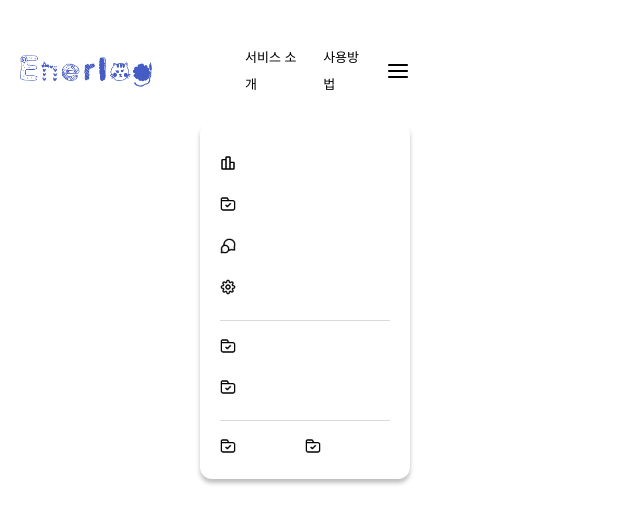
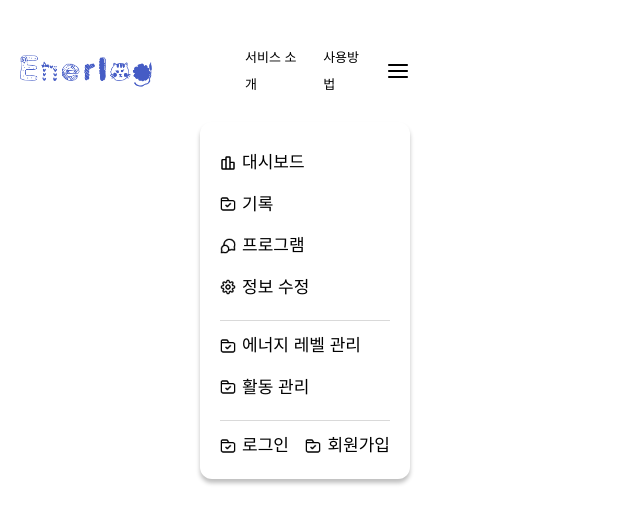
Before and after one commit to songye38/Enerlog, a React (Vite) app in the folder frontend/: page /profile in a window 1280 px wide. Both pictures are taken after a click on the picture 398 px from the left and 71 px from the top of the page. Shown: the top 524 px of the page, without its empty margins (0-640 px from the left). Built offline with nearby package versions, Linux system fonts and the light colour scheme; no server answers.

Commit message:
UPDATE 서체 컬러 변경

```diff
--- a/frontend/src/components/Menu/HomeMenu.tsx
+++ b/frontend/src/components/Menu/HomeMenu.tsx
@@ -39,7 +39,7 @@ export default function HomeMenu({ onNavigate }: HomeMenuProps) {
                         style={{ display: 'flex', alignItems: 'center', gap: 6, cursor: 'pointer' }}
                     >
                         <img src={item.icon} alt={item.label} style={{ width: 16, height: 16 }} />
-                        <div style={{ color: '#00000', fontSize: 17, fontFamily: 'Pretendard, sans-serif', fontWeight: 600 }}>
+                        <div style={{ color: '#000000', fontSize: 17, fontFamily: 'Pretendard, sans-serif', fontWeight: 600 }}>
                             {item.label}
                         </div>
                     </div>
@@ -55,7 +55,7 @@ export default function HomeMenu({ onNavigate }: HomeMenuProps) {
                         style={{ display: 'flex', alignItems: 'center', gap: 6, cursor: 'pointer' }}
                     >
                         <img src={item.icon} alt={item.label} style={{ width: 16, height: 16 }} />
-                        <div style={{ color: '#00000', fontSize: 17, fontFamily: 'Pretendard, sans-serif', fontWeight: 600 }}>
+                        <div style={{ color: '#000000', fontSize: 17, fontFamily: 'Pretendard, sans-serif', fontWeight: 600 }}>
                             {item.label}
                         </div>
                     </div>
@@ -77,7 +77,7 @@ export default function HomeMenu({ onNavigate }: HomeMenuProps) {
                         style={{ display: 'flex', alignItems: 'center', gap: 6, cursor: 'pointer' }}
                     >
                         <img src={item.icon} alt={item.label} style={{ width: 16, height: 16 }} />
-                        <div style={{ color: '#00000', fontSize: 17, fontFamily: 'Pretendard, sans-serif', fontWeight: 600 }}>
+                        <div style={{ color: '#000000', fontSize: 17, fontFamily: 'Pretendard, sans-serif', fontWeight: 600 }}>
                             {item.label}
                         </div>
                     </div>
```
